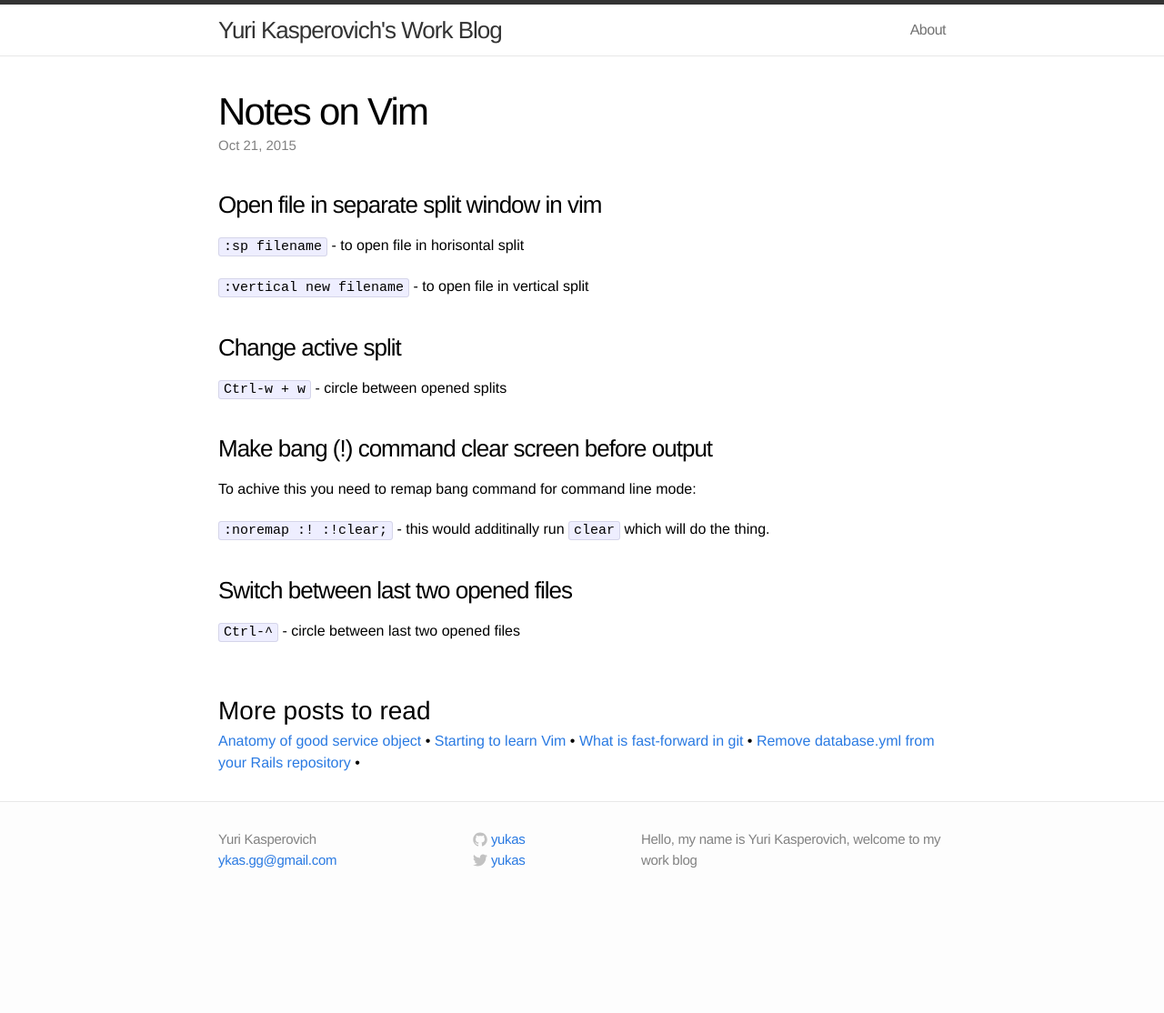
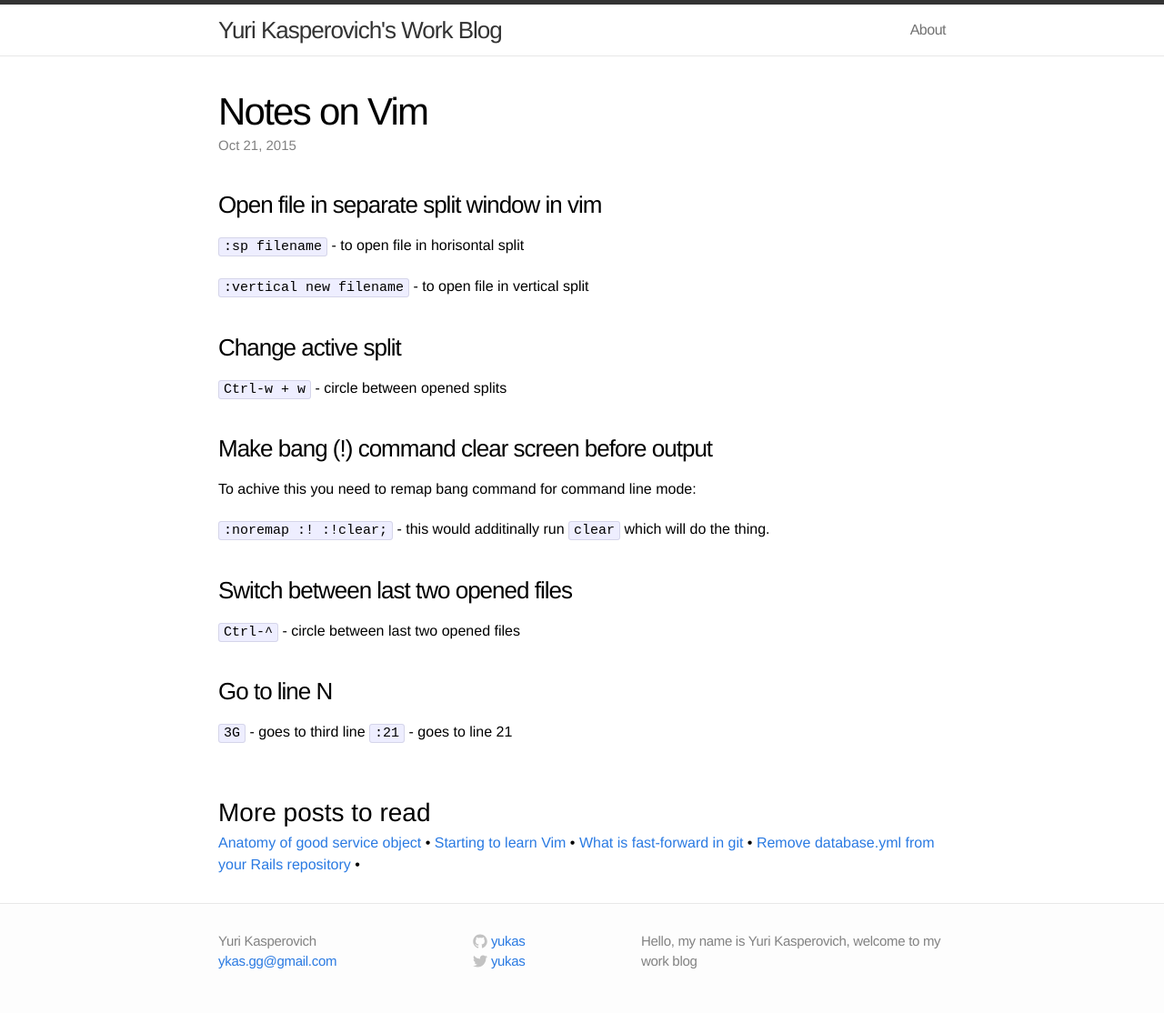
Before and after one commit to yukas/yukas.github.io, a Jekyll site: the page built from _posts/2015-10-21-notes-on-vim.markdown, in a window 1280 px wide. Shown: the whole page at 91% size. Built offline with Jekyll 4.4.1, drawn with Linux system fonts in a browser that asks for light colours; comment, search, counter and statistics services are not loaded; before the commit the page ends 1002 px from its top, so only the background shows below that.

Commit message:
Vim go to line N

````diff
--- a/_posts/2015-10-21-notes-on-vim.markdown
+++ b/_posts/2015-10-21-notes-on-vim.markdown
@@ -21,3 +21,7 @@
 
 ### Switch between last two opened files
 ```Ctrl-^``` - circle between last two opened files
+
+### Go to line N
+```3G``` - goes to third line
+```:21``` - goes to line 21
````
